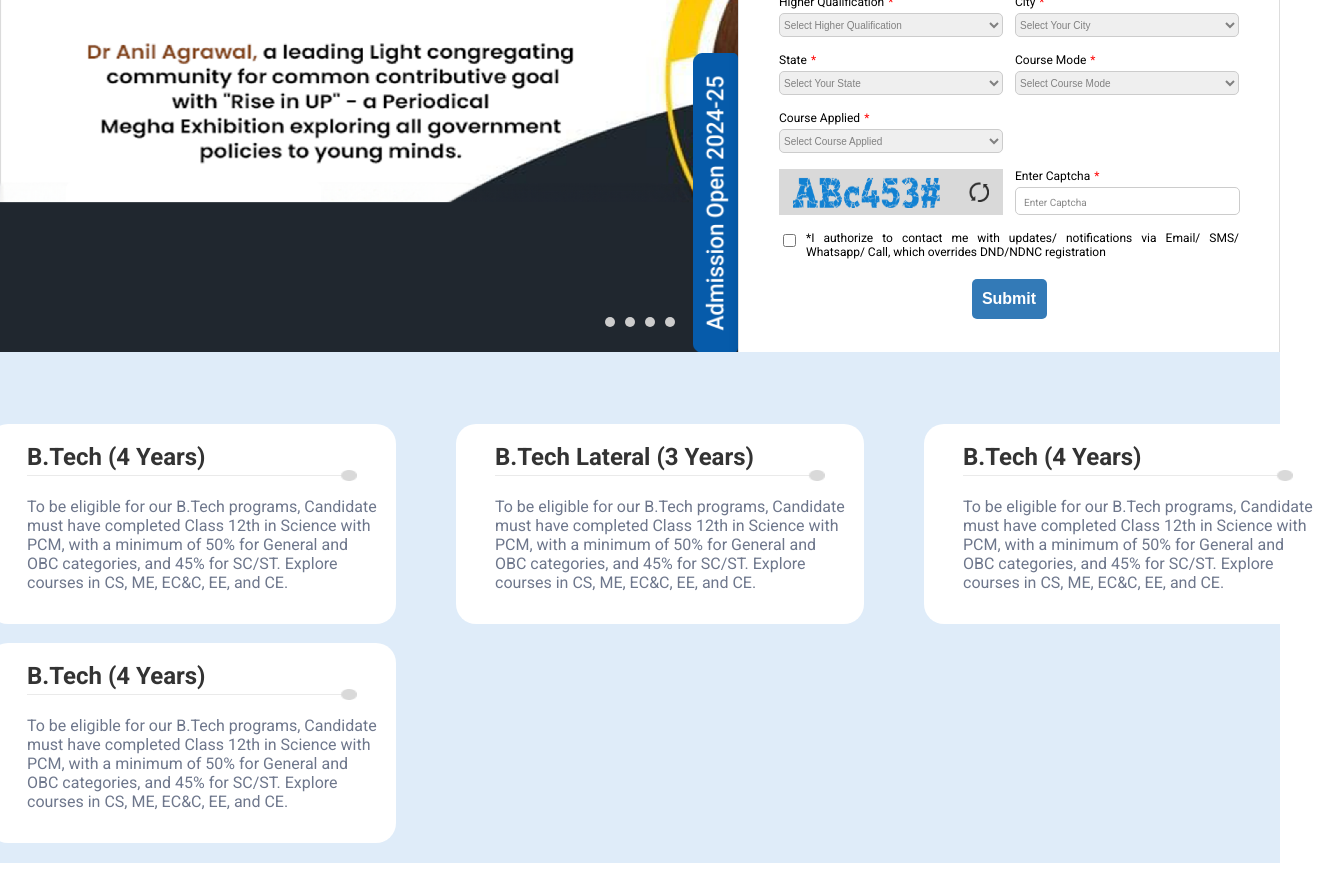
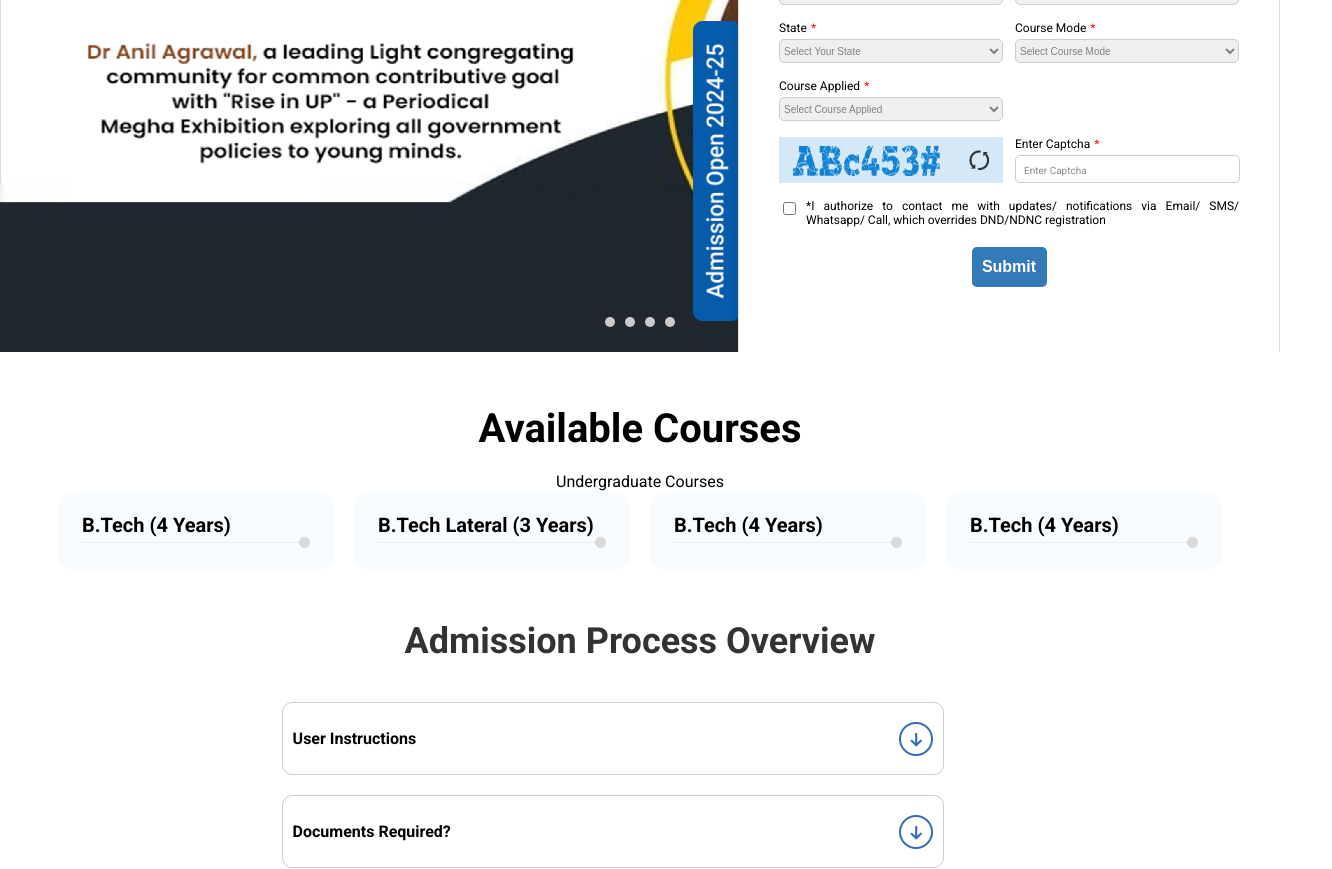
Before and after one commit to utkarsh-proctur/leadManagmtwebsite, a React (Create React App) app: page / in a window 1280 px wide. Shown: the part 400-1269 px from the top of the page, 1332 px wide, since content can reach past the window. Built offline with nearby package versions, Linux system fonts and the light colour scheme.

Commit message:
admission form changes done

```diff
--- a/src/components/AdmissionForm/AdmissionForm.css
+++ b/src/components/AdmissionForm/AdmissionForm.css
@@ -16,7 +16,7 @@ body {
 
 .containadmissionform {
   max-width: 500px;
-  margin: 40px auto;
+  margin: 8px auto;
   padding: 20px;
   background-color: #fff;
   border: 1px solid #ddd;
--- a/src/components/AdmissionForm/AdmissionForm.js
+++ b/src/components/AdmissionForm/AdmissionForm.js
@@ -217,7 +217,7 @@ function Admissionform() {
             </select>
           </div>
           <div className="form-group"></div>
-          <div className="form-group" style={{ backgroundColor: "#D9D9D9" }}>
+          <div className="form-group" style={{ backgroundColor: "#D5E8F7" }}>
             <div
               style={{
                 display: "flex",
--- a/src/components/OfferedCourses/CoursesCart.js
+++ b/src/components/OfferedCourses/CoursesCart.js
@@ -1,16 +1,24 @@
-import React from 'react';
-import './CoursesCart.css';
+import React from "react";
+import "./CoursesCart.css";
 
-const CourseCard = ({ title,styleline, description }) => {
+const CourseCard = ({ title, styleline, description }) => {
   return (
     <>
-     <div className="course-card">
-      <div className="card-overlay">
-        <h1 className="card-title">{title}</h1>
-        <img src={styleline} alt={styleline} className='style-line'></img>
-        <p className="card-description">{description}</p>
+      <div
+        style={{
+          backgroundColor: "#F9FCFF",
+          borderRadius: 15,
+          padding: 22,
+          paddingLeft: 24,
+          paddingRight: 24,
+          display: "flex",
+          textAlign: "left",
+          flexDirection: "column",
+        }}
+      >
+        <span style={{ fontSize: "20px", fontWeight: "600" }}>{title}</span>
+        <img src={styleline} alt={styleline}></img>
       </div>
-     </div>
     </>
   );
 };
--- a/src/components/OfferedCourses/OfferedCourses.css
+++ b/src/components/OfferedCourses/OfferedCourses.css
@@ -3,7 +3,8 @@
     flex-direction:column;
     align-items: center;
     padding: 20px;
-    background-color: #dfecf9;
+    /* background-color: #F9FCFF; */
+
 
   }
   .titleoffercourses {
@@ -12,8 +13,9 @@
   }
   .course-grid-offercourses {
     display: grid;
-    grid-template-columns: repeat(3, 1fr);
+    grid-template-columns: repeat(4, 1fr);
     grid-gap: 20px;
 
 
+
   }
--- a/src/components/OfferedCourses/OfferedCourses.js
+++ b/src/components/OfferedCourses/OfferedCourses.js
@@ -30,7 +30,11 @@ const coursesData = [
 const Courses = () => {
   return (
     <div className="containoffercourses">
-      <h2 className="titleoffercourses"></h2>
+      <h2 className="titleoffercourses">Available Courses </h2>
+      <div style={{ display: "flex", flexDirection: "column" }}>
+        <span> Undergraduate Courses</span>
+      </div>
+
       <div className="course-grid-offercourses">
         {coursesData.map((course, index) => (
           <CourseCard
```
Also changed, not shown: src/components/images/background.png (added), src/components/images/background2.png (added).
